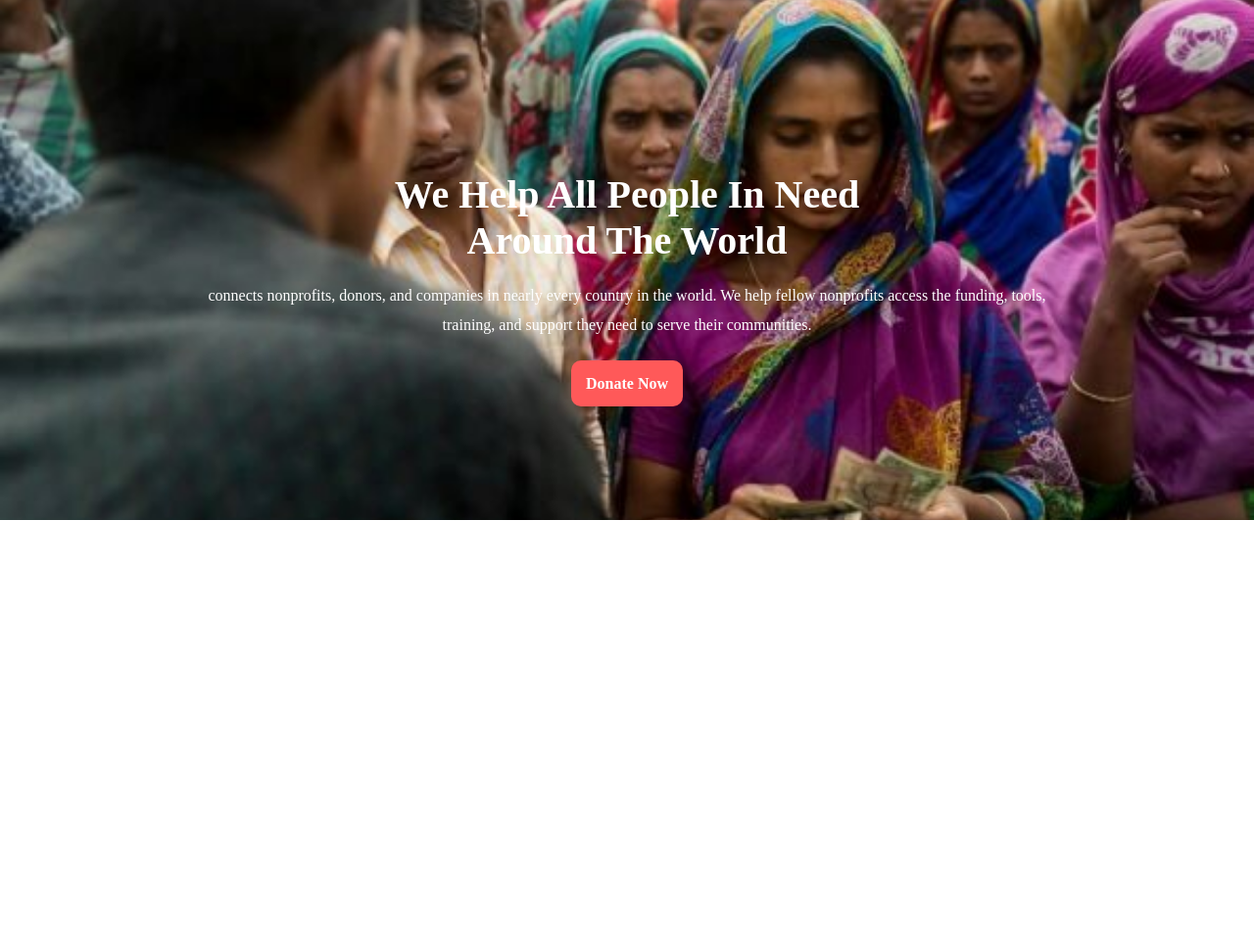
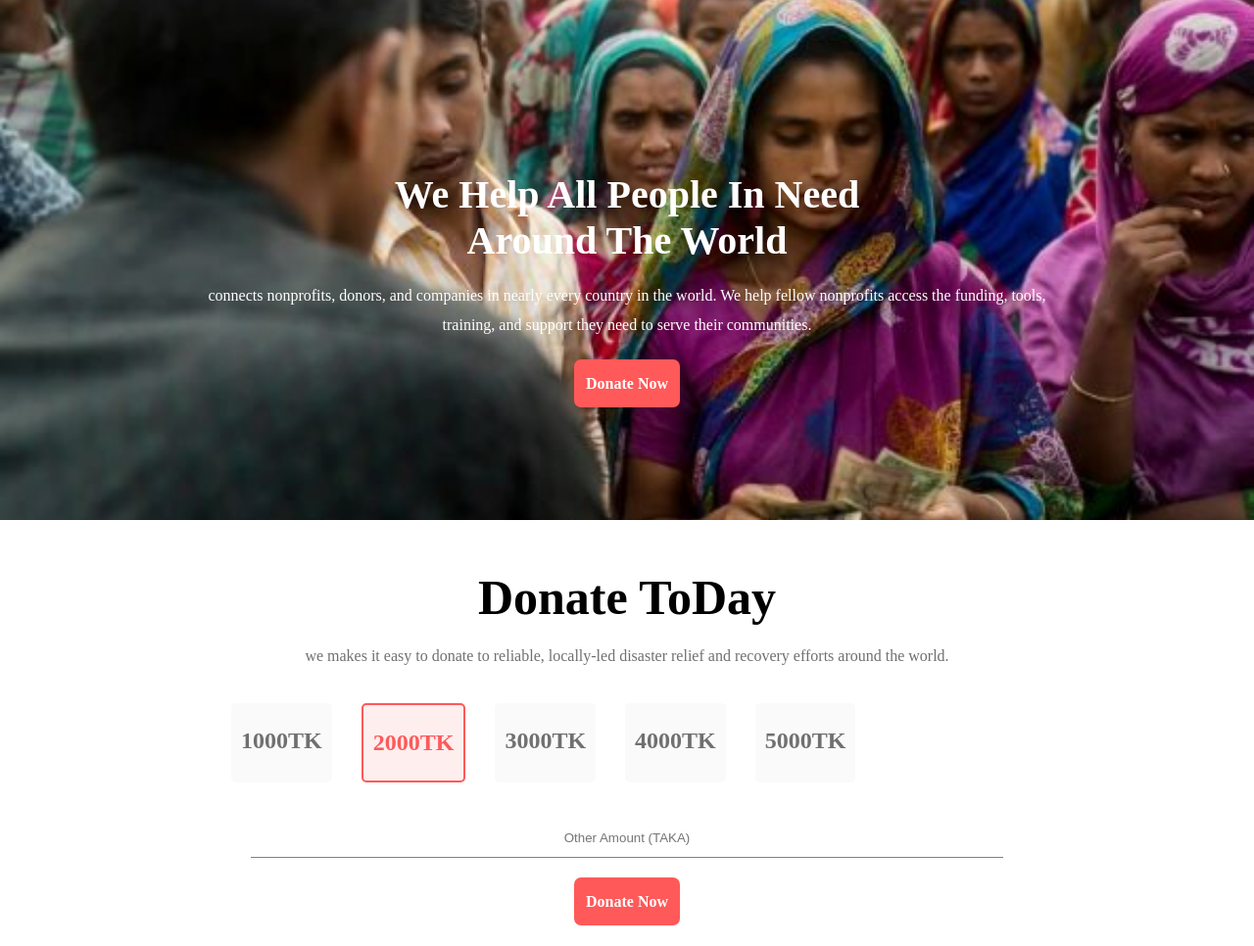
Before and after one commit to Takdirhossain/donation-website, a plain HTML site: page index.html in a window 1280 px wide. Shown: the whole page at 98% size. Before the commit the page ends 800 px from the top, so only its background shows below. Drawn offline with Linux system fonts and the light colour scheme.

Commit message:
second section

```diff
--- a/index.html
+++ b/index.html
@@ -17,5 +17,33 @@
             <a class="donate-now" href="#" target="_blank">Donate Now</a>
         </div>
     </section>
+    <section class="donate">
+        <div class="donate-today">
+            <h1>Donate ToDay</h1><br>
+            <p>we makes it easy to donate to reliable, locally-led disaster relief and recovery efforts around the world.</p> <br><br>
+        </div>
+        <div class="donate-amount">
+            <div class="amount1">
+                <h1>1000TK</h1>
+            </div>
+            <div class="amount second">
+                <h1>2000TK</h1>
+            </div>
+            <div class="amount">
+                <h1>3000TK</h1>
+            </div>
+            <div class="amount">
+                <h1>4000TK</h1>
+            </div>
+            <div class="amount">
+                <h1>5000TK</h1>
+            </div>
+        </div><br><br>
+        <div class="other-amount">
+            <input type="text" placeholder="Other Amount (TAKA)"><br><br><br>
+
+        </div>
+        <a class="donate-now" href="#" target="_blank">Donate Now</a>
+    </section><br><br>
 </body>
 </html>
--- a/style.css
+++ b/style.css
@@ -23,11 +23,63 @@
 
 }
 .donate-now{
-    padding: 15px 15px;
-    background-color: #FF5959
-    ;
+    padding: 16px 12px;
+    background-color: #FF5959;
     text-decoration: none;
-    border-radius: 10px;
+    border-radius: 7px;
     color: white;
     font-weight: 700;
 }
+.donate{
+    width: 60%;
+
+    margin-left: 20%;
+    margin-top: 50px;
+    border-radius: 10px;
+   text-align: center;
+}
+.donate-today h1{
+    font-size: 50px;
+    font-weight: 700;
+}
+.donate-today p{
+    line-height: 25px;
+    color: #707070;
+
+}
+.donate-amount{
+    display: flex;
+
+}
+.amount{
+    margin-left: 30px;
+    background-color: #FAFAFA;
+
+    padding: 25px 10px;
+    border-radius: 5px;
+    color: #707070;
+}
+.amount1{
+    color: #707070;
+    margin-left: -20px;
+    background-color: #FAFAFA;
+    border-radius: 5px;
+    padding: 25px 10px;
+}
+.second{
+    background-color:#FFEEEE;
+    border: 2px solid #FF5959;
+    color: #FF5959;
+}
+.other-amount input {
+    color: #B3B3B3;
+   height: 40px;
+    border: 0px solid;
+    border-bottom: 1px solid gray;
+    width: 100%;
+}
+input[type="text"]::placeholder{
+    text-align: center;
+
+
+}
```
